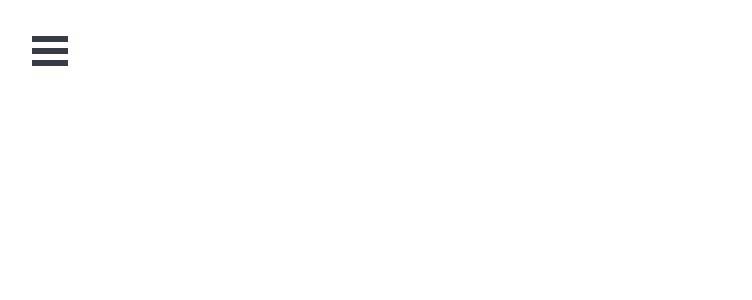
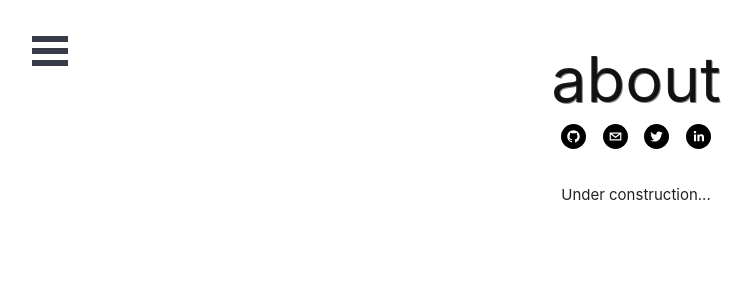
Before and after one commit to paigeegorry/portfolio, a React (Create React App) app: page /about in a window 1280 px wide. Shown: the top 300 px of the page, without its empty margins (4-756 px from the left). Built offline with nearby package versions, Linux system fonts and the light colour scheme.

Commit message:
added template about page

```diff
--- a/package.json
+++ b/package.json
@@ -7,6 +7,7 @@
     "@testing-library/react": "^9.4.0",
     "@testing-library/user-event": "^7.2.1",
     "animate.css": "^3.7.2",
+    "antd": "^4.0.0",
     "materialize-css": "^1.0.0-rc.2",
     "react": "^16.12.0",
     "react-burger-menu": "^2.6.13",
--- a/public/index.html
+++ b/public/index.html
@@ -16,7 +16,7 @@
     <link rel="manifest" href="%PUBLIC_URL%/manifest.json" />
     <title>paigeegorry</title>
   </head>
-  <body>
+  <body id="top">
     <noscript>You need to enable JavaScript to run this app.</noscript>
     <div id="root"></div>
   </body>
--- /dev/null
+++ b/src/about/About.js
@@ -0,0 +1,25 @@
+import React from 'react';
+import { Main } from './About.style';
+import { SocialIcon } from 'react-social-icons';
+
+export default function About() {
+  return (
+    <Main>
+      <header>
+        <h1>about</h1>
+        <span className="social" >
+          <SocialIcon url="https://github.com/paigeegorry" network="github" bgColor="#00000" style={{ height: 25, width: 25 }}  />
+          <SocialIcon url="mailto: paigeegorry@gmail.com" network="email" bgColor="#00000" style={{ height: 25, width: 25 }}  />
+          <SocialIcon url="https://twitter.com/paigeegorry" network="twitter" bgColor="#00000" style={{ height: 25, width: 25 }}  />
+          <SocialIcon url="https://linkedin.com/in/paigeegorry" network="linkedin" bgColor="#00000" style={{ height: 25, width: 25 }}  />
+        </span>
+      </header>
+      <div className="content">
+        <p>
+          Under construction...
+        </p>
+      </div>
+    </Main>
+
+  )
+}
--- /dev/null
+++ b/src/about/About.style.js
@@ -0,0 +1,27 @@
+import styled from 'styled-components';
+
+export const Main = styled.main`
+header {
+  display: flex;
+  flex-direction: column;
+  justify-content: center;
+  align-items: center;
+  h1 {
+    text-align: center;
+    margin-bottom: 0px;
+    margin-top: 45px;
+    text-shadow: 1px 1px gray;
+    margin-bottom: 10px;
+  }
+  span {
+    display: flex;
+    justify-content: space-between;
+    width: 150px;
+  }
+}
+.content {
+  display: flex;
+  justify-content: center;
+  margin-top: 20px;
+}
+`;
--- a/src/app/App.js
+++ b/src/app/App.js
@@ -3,6 +3,7 @@ import { BrowserRouter as Router, Route, Switch } from 'react-router-dom';
 import Home from './Home';
 import Projects from '../projects/Projects';
 import Nav from '../nav/Nav';
+import About from '../about/About';
 
 export default function App() {
   return (
@@ -12,6 +13,7 @@ export default function App() {
         <Switch>
           <Route exact path="/" component={Home} />
           <Route exact path="/projects" component={Projects} />
+          <Route exact path="/about" component={About} />
         </Switch>
       </Router>
     </>
--- a/src/nav/Nav.js
+++ b/src/nav/Nav.js
@@ -6,9 +6,9 @@ import { SocialIcon } from 'react-social-icons';
 export default function Nav() {
   return (
     <Menu styles={styles}>
-      <a id="home" className="menu-item" href="/">Home</a>
-      <a id="projects" className="menu-item" href="/projects">Projects</a>
-      <a id="about" className="menu-item" href="/about">About</a>
+      <a id="home" className="menu-item" href="/">home</a>
+      <a id="projects" className="menu-item" href="/projects">projects</a>
+      <a id="about" className="menu-item" href="/about">about</a>
       <span className="social" style={{marginTop: '18px'}}>
         <SocialIcon url="https://github.com/paigeegorry" network="github" bgColor="#ffff" style={{ height: 25, width: 25 }}  />
         <SocialIcon url="mailto: paigeegorry@gmail.com" network="email" bgColor="#ffff" style={{ height: 25, width: 25 }}  />
--- a/src/projects/Projects.js
+++ b/src/projects/Projects.js
@@ -11,11 +11,11 @@ export default function Projects() {
     <Main>
       <header class="animated fadeIn">
         <h1>projects</h1>
-        <a href="/">go back</a>
       </header>
-        <div className="project-list">
-          {listOfProjects}
-        </div>
+      <div className="project-list">
+        {listOfProjects}
+      </div>
+      <a href="#top" className="top">back to top</a>
     </Main>
   )
 }
--- a/src/projects/Projects.style.js
+++ b/src/projects/Projects.style.js
@@ -9,20 +9,27 @@ export const Main = styled.main`
   }
   header {
     text-align: center;
-    margin-bottom: 40px;
-    a {
-      opacity: 30%;
-      text-decoration: none;
-      color: black;
-      font-size: .75rem;
-      font-weight: bold;
-    }
-    a:hover {
-      opacity: 70%;
-    }
+    margin-bottom: 50px;
+    margin-top: 0px;
     h1 {
       text-shadow: 1px 1px gray;
       margin-bottom: 10px;
     }
   }
+  .top {
+    font-size: 1.5rem;
+    opacity: 30%;
+    text-decoration: none;
+    color: black;
+    font-weight: bold;
+    text-align: center;
+    padding: 20px;
+    margin-top: 20px;
+    display: flex;
+    justify-content: center;
+    align-items: center;
+  }
+  .top:hover {
+    opacity: 70%;
+  }
 `;
```
Also changed, not shown: 1 other file (tests, documents, lock files or other folders).
